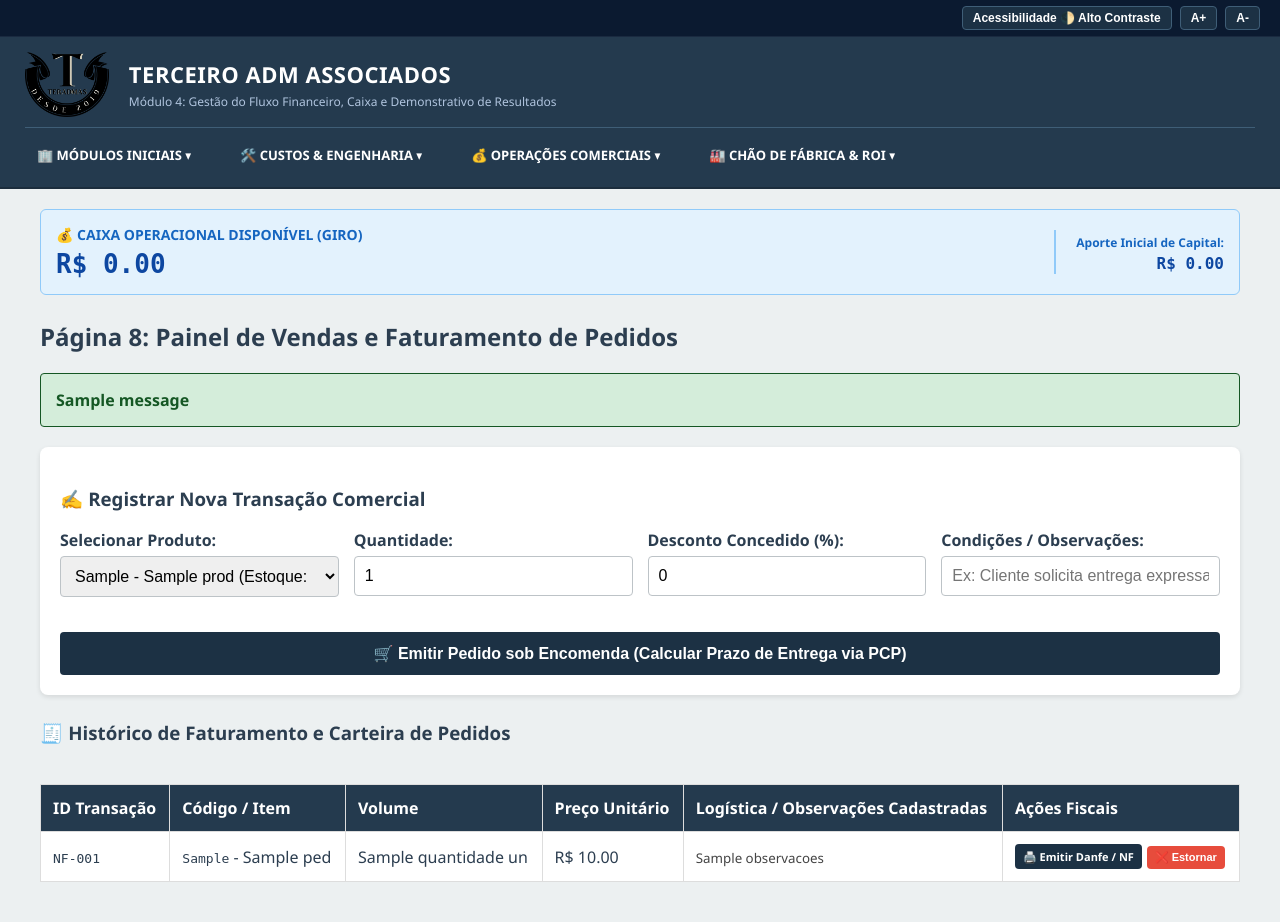
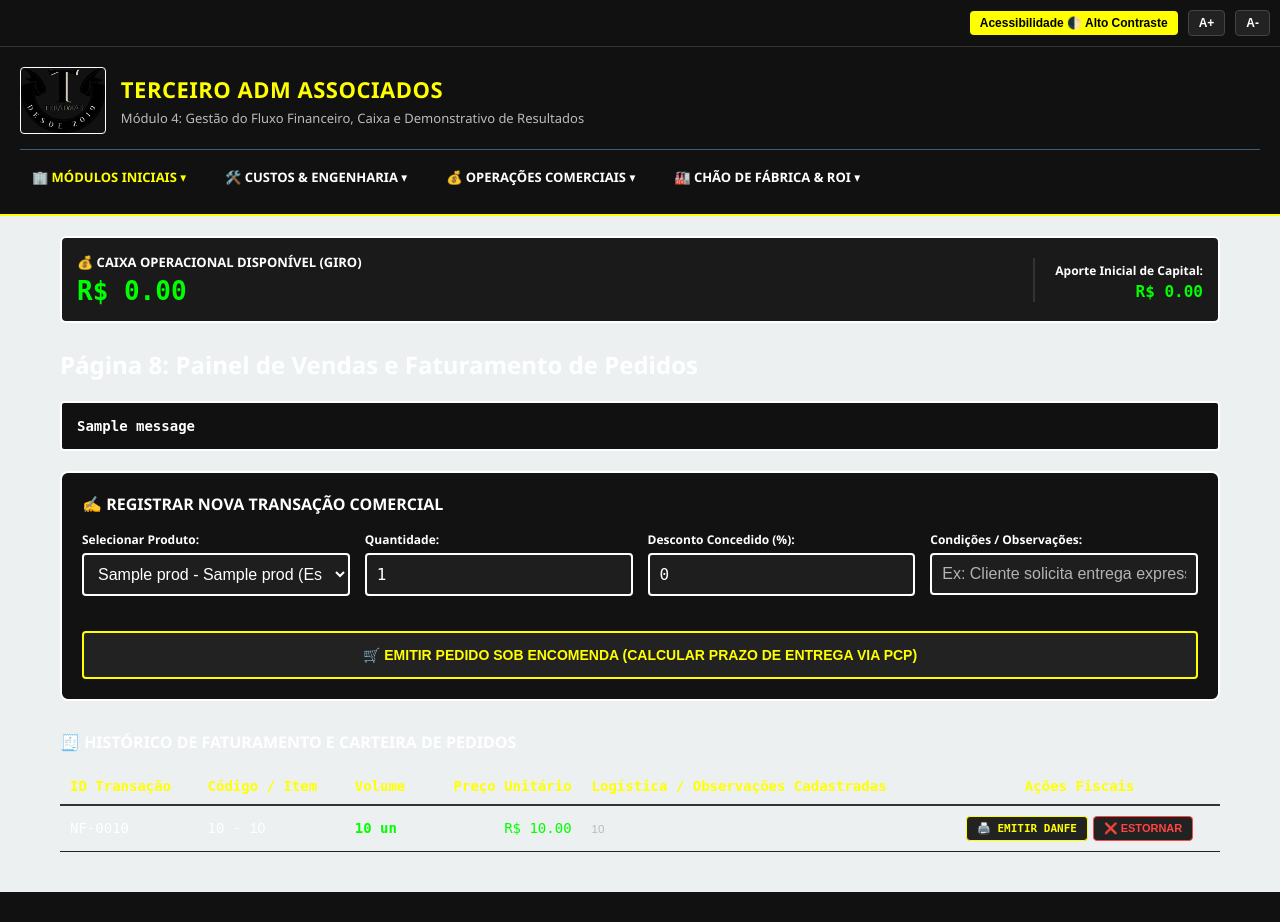
Before and after one commit to ProfRenatoPereira/matrizerp, a Python web app: template templates/vendas.html in a window 1280 px wide. After the commit the page ends 892 px from the top, so only its background shows below. Run offline with Jinja, Linux system fonts and the light colour scheme; the template is opened without the code that fills it: most values are stand-ins (such as "Sample title", 1, 10 or a date in 2020); one stand-in notice (Sample message) is shown.

Commit message:
Update vendas.html

```diff
--- a/templates/vendas.html
+++ b/templates/vendas.html
@@ -49,76 +49,76 @@
         }
     </style>
 </head>
-<body>
+<body class="alto-contraste">
 <!-- Barra de Acessibilidade Superior Oficial -->
-<div class="barra-acessibilidade">
-    <button class="btn-acessibilidade" onclick="alternarAltoContraste()">Acessibilidade 🌓 Alto Contraste</button>
-    <button class="btn-acessibilidade" onclick="mudarFonte(1)">A+</button>
-    <button class="btn-acessibilidade" onclick="mudarFonte(-1)">A-</button>
+<div class="barra-acessibilidade" style="background: #111; padding: 10px; border-bottom: 1px solid #333; display: flex; gap: 10px;">
+    <button class="btn-acessibilidade" style="background: #FFFF00; color: #000; font-weight: bold; border: none; padding: 5px 10px; cursor: pointer; border-radius: 4px;" onclick="alternarAltoContraste()">Acessibilidade 🌓 Alto Contraste</button>
+    <button class="btn-acessibilidade" style="background: #222; color: #fff; border: 1px solid #444; padding: 5px 10px; cursor: pointer; border-radius: 4px;" onclick="mudarFonte(1)">A+</button>
+    <button class="btn-acessibilidade" style="background: #222; color: #fff; border: 1px solid #444; padding: 5px 10px; cursor: pointer; border-radius: 4px;" onclick="mudarFonte(-1)">A-</button>
 </div>
 
 <!-- Cabeçalho Principal Terceiro ADM Associados -->
-<header class="cabecalho-corporativo">
-    <div class="identidade-container">
-        <div class="branding-flex">
-            <img src="{{ url_for('static', filename='logo.png') }}" alt="Logo TERADMAS" style="height: 65px; width: auto; object-fit: contain; border-radius: 4px;">
+<header class="cabecalho-corporativo" style="background: #111; padding: 20px; border-bottom: 2px solid #FFFF00;">
+    <div class="identidade-container" style="display: flex; justify-content: space-between; align-items: center; flex-wrap: wrap; gap: 15px;">
+        <div class="branding-flex" style="display: flex; align-items: center; gap: 15px;">
+            <img src="{{ url_for('static', filename='logo.png') }}" alt="Logo TERADMAS" style="height: 65px; width: auto; object-fit: contain; border-radius: 4px; border: 1px solid #fff;">
             <div class="texto-empresa">
-                <h1>TERCEIRO ADM ASSOCIADOS</h1>
-                <p>Módulo 4: Gestão do Fluxo Financeiro, Caixa e Demonstrativo de Resultados</p>
+                <h1 style="color: #FFFF00; margin: 0; font-size: 22px;">TERCEIRO ADM ASSOCIADOS</h1>
+                <p style="color: #bbb; margin: 5px 0 0 0; font-size: 13px;">Módulo 4: Gestão do Fluxo Financeiro, Caixa e Demonstrativo de Resultados</p>
             </div>
         </div>
-        <button class="menu-hamburguer" onclick="alternarMenuMobile()">☰</button>
+        <button class="menu-hamburguer" style="background: none; border: 1px solid #fff; color: #fff; font-size: 24px; cursor: pointer; padding: 5px 12px; border-radius: 4px;" onclick="alternarMenuMobile()">☰</button>
     </div>
-
     <!-- Navegação Responsiva com Menus Dropdown Unificados -->
-    <nav class="nav-container" id="menuNavegacao">
-        <ul class="menu-cascata">
+    <nav class="nav-container" id="menuNavegacao" style="margin-top: 15px;">
+        <ul class="menu-cascata" style="list-style: none; padding: 0; margin: 0; display: flex; flex-wrap: wrap; gap: 15px;">
             <li class="item-menu">
-                <a href="#" class="link-principal">🏢 Módulos Iniciais ▾</a>
+                <a href="#" class="link-principal" style="color: #FFFF00; font-weight: bold; text-decoration: none;">🏢 Módulos Iniciais ▾</a>
                 <ul class="sub-menu">
-                    <li><a href="/estrutura">1. Investimentos Imobiliários</a></li>
-                    <li><a href="/maquinas">2. Engenharia de Ativos (Máquinas)</a></li>
-                    <li><a href="/rh">👥 3. Gestão de Pessoal (RH)</a></li>
-                    <li><a href="/financeiro">💰 4. Fluxo Financeiro</a></li>
-                    <li><a href="/requisicoes">📋 5. Central de Requisições</a></li>
-                    <li><a href="/compras">🛒 6. Cockpit de Suprimentos</a></li>
-                    <li><a href="/materiais">7. Almoxarifado (Materiais)</a></li>
+                    <li><a href="/estrutura" style="color: #fff; text-decoration: none;">1. Investimentos Imobiliários</a></li>
+                    <li><a href="/maquinas" style="color: #fff; text-decoration: none;">2. Engenharia de Ativos (Máquinas)</a></li>
+                    <li><a href="/rh" style="color: #fff; text-decoration: none;">👥 3. Gestão de Pessoal (RH)</a></li>
+                    <li><a href="/financeiro" style="color: #fff; text-decoration: none;">💰 4. Fluxo Financeiro</a></li>
+                    <li><a href="/requisicoes" style="color: #fff; text-decoration: none;">📋 5. Central de Requisições</a></li>
+                    <li><a href="/compras" style="color: #fff; text-decoration: none;">🛒 6. Cockpit de Suprimentos</a></li>
+                    <li><a href="/materiais" style="color: #fff; text-decoration: none;">7. Almoxarifado (Materiais)</a></li>
                 </ul>
             </li>
             <li class="item-menu">
-                <a href="#" class="link-principal">🛠️ Custos & Engenharia ▾</a>
+                <a href="#" class="link-principal" style="color: #fff; text-decoration: none;">🛠️ Custos & Engenharia ▾</a>
                 <ul class="sub-menu">
-                    <li><a href="/engenharia">8. Engenharia de Produto (BOM)</a></li>
-                    <li><a href="/precificacao">9. Controladoria e Precificação</a></li>
+                    <li><a href="/engenharia" style="color: #fff; text-decoration: none;">8. Engenharia de Produto (BOM)</a></li>
+                    <li><a href="/precificacao" style="color: #fff; text-decoration: none;">9. Controladoria e Precificação</a></li>
                 </ul>
             </li>
             <li class="item-menu">
-                <a href="#" class="link-principal">💰 Operações Comerciais ▾</a>
+                <a href="#" class="link-principal" style="color: #fff; text-decoration: none;">💰 Operações Comerciais ▾</a>
                 <ul class="sub-menu">
-                    <li><a href="/vendas">10. Painel de Vendas Comerciais</a></li>
-                    <li><a href="/estoque">11. Inventário de Acabados</a></li>
+                    <li><a href="/vendas" style="color: #FFFF00; text-decoration: none; border-bottom: 2px solid #FFFF00;">10. Painel de Vendas Comerciais</a></li>
+                    <li><a href="/estoque" style="color: #fff; text-decoration: none;">11. Inventário de Acabados</a></li>
                 </ul>
             </li>
             <li class="item-menu">
-                <a href="#" class="link-principal">🏭 Chão de Fábrica & ROI ▾</a>
+                <a href="#" class="link-principal" style="color: #fff; text-decoration: none;">🏭 Chão de Fábrica & ROI ▾</a>
                 <ul class="sub-menu">
-                    <li><a href="/pcp">12. Planilha de Processos (PCP)</a></li>
-                    <li><a href="/roi">13. Indicadores de Retorno (ROI)</a></li>
+                    <li><a href="/pcp" style="color: #fff; text-decoration: none;">12. Planilha de Processos (PCP)</a></li>
+                    <li><a href="/roi" style="color: #fff; text-decoration: none;">13. Indicadores de Retorno (ROI)</a></li>
                 </ul>
             </li>
         </ul>
     </nav>
 </header>
 
-<div class="container">
+<div class="container" style="max-width: 1200px; margin: 0 auto; padding: 20px; box-sizing: border-box;">
+
     <!-- Widget do Caixa Mestre Integrado em Tempo Real -->
-<div class="card-caixa-mestre" style="display: flex; justify-content: space-between; align-items: center; background: #e3f2fd; border: 1px solid #90caf9; padding: 15px; border-radius: 6px; margin-bottom: 25px; color: #0d47a1; box-sizing: border-box;">
+    <div class="card-caixa-mestre" style="display: flex; justify-content: space-between; align-items: center; background: #111; border: 2px solid #FFFF00; padding: 15px; border-radius: 6px; margin-bottom: 25px; color: #fff; box-sizing: border-box; flex-wrap: wrap; gap: 15px;">
         <div>
-        <h4 style="margin: 0; font-size: 14px; text-transform: uppercase; color: #1565c0;">💰 Caixa Operacional Disponível (Giro)</h4>
-        <p style="margin: 5px 0 0 0; font-size: 26px; font-weight: bold; font-family: monospace;">R$ {{ "%.2f"|format(caixa_disponivel) }}</p>
+            <h4 style="margin: 0; font-size: 13px; text-transform: uppercase; color: #FFFF00;">💰 Caixa Operacional Disponível (Giro)</h4>
+            <p style="margin: 5px 0 0 0; font-size: 26px; font-weight: bold; font-family: monospace; color: #00ff00;">R$ {{ "%.2f"|format(caixa_disponivel) }}</p>
         </div>
-    <div style="text-align: right; border-left: 2px solid #90caf9; padding-left: 20px;">
-        <span style="font-size: 12px; font-weight: bold; color: #1565c0;">Aporte Inicial de Capital:</span><br>
+        <div style="text-align: right; border-left: 2px solid #333; padding-left: 20px;">
+            <span style="font-size: 12px; font-weight: bold; color: #FFFF00;">Aporte Inicial de Capital:</span><br>
             <strong style="font-size: 16px; font-family: monospace;">R$ {{ "%.2f"|format(capital_inicial) }}</strong>
         </div>
     </div>
@@ -129,90 +129,94 @@
     {% with messages = get_flashed_messages(with_categories=true) %}
       {% if messages %}
         {% for category, message in messages %}
-          <div class="alert alert-{{ category }}" style="padding: 15px; margin-bottom: 20px; border-radius: 4px; background-color: {% if category=='success' %}#d4edda{% elif category=='warning' %}#fff3cd{% else %}#f8d7da{% endif %}; color: {% if category=='success' %}#155724{% elif category=='warning' %}#856404{% else %}#721c24{% endif %}; font-weight: bold; border: 1px solid;">
+          <div class="alert alert-{{ category }}" style="padding: 15px; margin-bottom: 20px; border-radius: 4px; background-color: #111; color: {% if category=='success' %}#00ff00{% elif category=='warning' %}#FFFF00{% else %}#ff4444{% endif %}; font-weight: bold; border: 2px solid {% if category=='success' %}#00ff00{% elif category=='warning' %}#FFFF00{% else %}#ff4444{% endif %}; font-family: monospace; font-size: 14px;">
             {{ message }}
           </div>
         {% endfor %}
       {% endif %}
     {% endwith %}
-
     <!-- Lançamento Comercial Card Reformado -->
-    <div class="card-vendas" style="background: white; padding: 20px; border-radius: 8px; box-shadow: 0 2px 5px rgba(0,0,0,0.1); margin-bottom: 25px;">
-        <h3>✍️ Registrar Nova Transação Comercial</h3>
+    <div class="card-vendas" style="background: #121212; padding: 20px; border-radius: 8px; border: 2px solid #333; margin-bottom: 25px; color: #fff;">
+        <h3 style="color: #FFFF00; margin-top: 0; font-size: 16px; text-transform: uppercase;">✍️ Registrar Nova Transação Comercial</h3>
         <form action="/lancar_venda" method="POST">
             <div class="grid-formulario">
                 <div class="form-group">
-                    <label for="vendas_produto_id">Selecionar Produto:</label>
-                    <select name="produto_id" id="vendas_produto_id" required onchange="verificarDisponibilidadeBotao()">
+                    <label for="vendas_produto_id" style="font-size: 12px; font-weight: bold; display: block; margin-bottom: 5px;">Selecionar Produto:</label>
+                    <select name="produto_id" id="vendas_produto_id" required onchange="verificarDisponibilidadeBotao()" style="width: 100%; padding: 10px; background: #1e1e1e; color: #fff; border: 1px solid #444; border-radius: 4px; font-size: 16px; box-sizing: border-box;">
                         {% for prod in produtos %}
-                            <option value="{{ prod.id }}" data-estoque="{{ prod.estoque_atual }}">
-                                {{ prod.codigo_produto }} - {{ prod.nome_produto }} (Estoque: {{ prod.estoque_atual }} un)
+                            <!-- Mapeamento Neon PostgreSQL: prod=id, prod=codigo_produto, prod=nome_produto, prod=estoque_atual -->
+                            <option value="{{ prod }}" data-estoque="{{ prod }}" style="background: #121212;">
+                                {{ prod }} - {{ prod }} (Estoque: {{ prod }} un)
                             </option>
                         {% endfor %}
                     </select>
                 </div>
                 <div class="form-group">
-                    <label for="vendas_quantidade">Quantidade:</label>
-                    <input type="number" name="quantidade" id="vendas_quantidade" min="1" required value="1" oninput="verificarDisponibilidadeBotao()">
+                    <label for="vendas_quantidade" style="font-size: 12px; font-weight: bold; display: block; margin-bottom: 5px;">Quantidade:</label>
+                    <input type="number" name="quantidade" id="vendas_quantidade" min="1" required value="1" oninput="verificarDisponibilidadeBotao()" style="width: 100%; padding: 10px; background: #1e1e1e; color: #fff; border: 1px solid #444; border-radius: 4px; font-size: 16px; box-sizing: border-box; font-family: monospace;">
                 </div>
                 <div class="form-group">
-                    <label for="desconto_percentual">Desconto Concedido (%):</label>
-                    <input type="number" step="0.01" name="desconto_percentual" id="desconto_percentual" min="0" max="100" value="0">
+                    <label for="desconto_percentual" style="font-size: 12px; font-weight: bold; display: block; margin-bottom: 5px;">Desconto Concedido (%):</label>
+                    <input type="number" step="0.01" name="desconto_percentual" id="desconto_percentual" min="0" max="100" value="0" style="width: 100%; padding: 10px; background: #1e1e1e; color: #fff; border: 1px solid #444; border-radius: 4px; font-size: 16px; box-sizing: border-box; font-family: monospace;">
                 </div>
                 <div class="form-group">
-                    <label for="observacoes">Condições / Observações:</label>
-                    <input type="text" name="observacoes" id="observacoes" placeholder="Ex: Cliente solicita entrega expressa">
+                    <label for="observacoes" style="font-size: 12px; font-weight: bold; display: block; margin-bottom: 5px;">Condições / Observações:</label>
+                    <input type="text" name="observacoes" id="observacoes" placeholder="Ex: Cliente solicita entrega expressa" style="width: 100%; padding: 10px; background: #1e1e1e; color: #fff; border: 1px solid #444; border-radius: 4px; font-size: 16px; box-sizing: border-box;">
                 </div>
             </div>
             <div style="margin-top: 20px;">
-                <button type="submit" id="btnAcaoVendas" class="btn btn-success" style="width: 100%; font-weight: bold; padding: 12px; font-size: 16px; cursor: pointer;"></button>
+                <button type="submit" id="btnAcaoVendas" style="width: 100%; font-weight: bold; padding: 14px; border: none; border-radius: 4px; font-size: 14px; cursor: pointer; text-transform: uppercase; tracking-wider; transition: all;"></button>
             </div>
         </form>
     </div>
 
-    <h3>🧾 Histórico de Faturamento e Carteira de Pedidos</h3>
-        <!-- Contêiner de rolagem para garantir a responsividade em celulares -->
-        <div style="overflow-x: auto; width: 100%; margin-bottom: 20px; -webkit-overflow-scrolling: touch;">
-            <table class="data-table">
+    <h3 style="color: #FFFF00; margin-top: 30px; margin-bottom: 15px; font-size: 16px; text-transform: uppercase;">🧾 Histórico de Faturamento e Carteira de Pedidos</h3>
+    <div style="overflow-x: auto; width: 100%; margin-bottom: 20px;">
+        <table style="width: 100%; border-collapse: collapse; text-align: left; font-size: 14px; font-family: monospace;">
             <thead>
-                    <tr>
-                        <th>ID Transação</th>
-                        <th>Código / Item</th>
-                        <th>Volume</th>
-                        <th>Preço Unitário</th>
-                        <th>Logística / Observações Cadastradas</th>
-                        <th>Ações Fiscais</th>
+                <tr style="border-bottom: 2px solid #333; color: #FFFF00;">
+                    <th style="padding: 10px;">ID Transação</th>
+                    <th style="padding: 10px;">Código / Item</th>
+                    <th style="padding: 10px;">Volume</th>
+                    <th style="padding: 10px; text-align: right;">Preço Unitário</th>
+                    <th style="padding: 10px;">Logística / Observações Cadastradas</th>
+                    <th style="padding: 10px; text-align: center;">Ações Fiscais</th>
                 </tr>
             </thead>
-                <tbody>
+            <tbody style="color: #fff;">
                 {% for ped in pedidos %}
-                    <tr>
-                        <td><code>NF-00{{ ped.id }}</code></td>
-                        <td><code>{{ ped.codigo_produto }}</code> - {{ ped.nome_produto }}</td>
-                        <td>{{ ped.quantidade }} un</td>
-                        <td>R$ {{ "%.2f"|format(ped.preco_venda_final) }}</td>
-                        <td><small style="color: #444; font-weight: 500;">{{ ped.observacoes }}</small></td>
-                        <td>
-                            <div style="display: flex; gap: 5px; align-items: center;">
-                                <a href="/imprimir_nf/{{ ped.id }}" target="_blank" class="btn btn-primary" style="font-size: 11px; padding: 5px 8px; text-decoration: none; font-weight: bold; display: inline-block;">🖨️ Emitir Danfe / NF</a>
-                                <form action="/deletar_venda/{{ ped.id }}" method="POST" style="display:inline; margin:0;" onsubmit="return confirm('Deseja estornar esta transação e devolver os itens?');">
-                                    <button type="submit" class="btn btn-danger" style="font-size: 11px; padding: 5px 8px; font-weight: bold; cursor: pointer;">❌ Estornar</button>
+                <tr style="border-bottom: 1px solid #222;">
+                    <!-- Mapeamento posicional do Neon PostgreSQL: 0=id, 5=codigo_produto, 6=nome_produto, 2=quantidade, 7=preco_venda_final, 4=observacoes -->
+                    <td style="padding: 10px;"><code>NF-00{{ ped }}</code></td>
+                    <td style="padding: 10px;"><code>{{ ped }}</code> - <span style="font-family: sans-serif;">{{ ped }}</span></td>
+                    <td style="padding: 10px; color: #00ff00; font-weight: bold;">{{ ped }} un</td>
+                    <td style="padding: 10px; text-align: right; color: #00ff00;">R$ {{ "%.2f"|format(ped) }}</td>
+                    <td style="padding: 10px; color: #bbb; font-family: sans-serif;"><small>{{ ped if ped else '--' }}</small></td>
+                    <td style="padding: 10px; text-align: center;">
+                        <div style="display: flex; gap: 5px; align-items: center; justify-content: center;">
+                            <a href="/imprimir_nf/{{ ped }}" target="_blank" style="font-size: 11px; padding: 5px 10px; background: #222; border: 1px solid #FFFF00; color: #FFFF00; text-decoration: none; font-weight: bold; border-radius: 4px; text-transform: uppercase;">🖨️ Emitir Danfe</a>
+                            <form action="/deletar_venda/{{ ped }}" method="POST" style="display:inline; margin:0;" onsubmit="return confirm('Deseja estornar esta transação e devolver os itens?');">
+                                <button type="submit" style="font-size: 11px; padding: 5px 10px; background: #222; border: 1px solid #ff4444; color: #ff4444; font-weight: bold; cursor: pointer; border-radius: 4px; text-transform: uppercase;">❌ Estornar</button>
                             </form>
                         </div>
                     </td>
+                </tr>
+                {% else %}
+                <tr>
+                    <td colspan="6" style="padding: 20px; text-align: center; color: #555; font-family: sans-serif;">Nenhum faturamento de pedido gerado ou integrado em carteira comercial.</td>
                 </tr>
                 {% endfor %}
             </tbody>
         </table>
     </div>
 </div>
-
 <script>
     function verificarDisponibilidadeBotao() {
         const select = document.getElementById('vendas_produto_id');
-        if (!select || !select.options.length) return;
+        if (!select || !select.options.length || select.selectedIndex === -1) return;
 
         const option = select.options[select.selectedIndex];
+        const {0: id, 1: codigo, 2: nome, 3: estoque} = option.text.split(' - ');
         const estoqueDisponivel = parseFloat(option.getAttribute('data-estoque')) || 0;
         const qtdDigitada = parseFloat(document.getElementById('vendas_quantidade').value) || 0;
         const btn = document.getElementById('btnAcaoVendas');
@@ -221,10 +225,14 @@
 
         if(qtdDigitada > estoqueDisponivel) {
             btn.innerText = "🛒 Emitir Pedido sob Encomenda (Calcular Prazo de Entrega via PCP)";
-            btn.className = "btn btn-primary"; // Azul sinalizando encomenda no PCP
+            btn.style.background = "#222";
+            btn.style.border = "2px solid #FFFF00";
+            btn.style.color = "#FFFF00";
         } else {
             btn.innerText = "💾 Efetivar Venda Imediata (Faturar do Estoque Disponível)";
-            btn.className = "btn btn-success"; // Verde para faturamento imediato
+            btn.style.background = "#FFFF00";
+            btn.style.border = "none";
+            btn.style.color = "#000";
         }
     }
 
@@ -240,13 +248,11 @@
         }
     }
 
-    // Reformado para usar a folha de estilo nativa do sistema em vez do filtro cego
     function alternarAltoContraste() {
         const corpo = document.body;
         corpo.classList.toggle('alto-contraste');
     }
 
-    // Inicializa a verificação assim que os dados carregam
     window.onload = function() {
         verificarDisponibilidadeBotao();
     };
```
Lines whose indentation alone changed are shown as unchanged.
